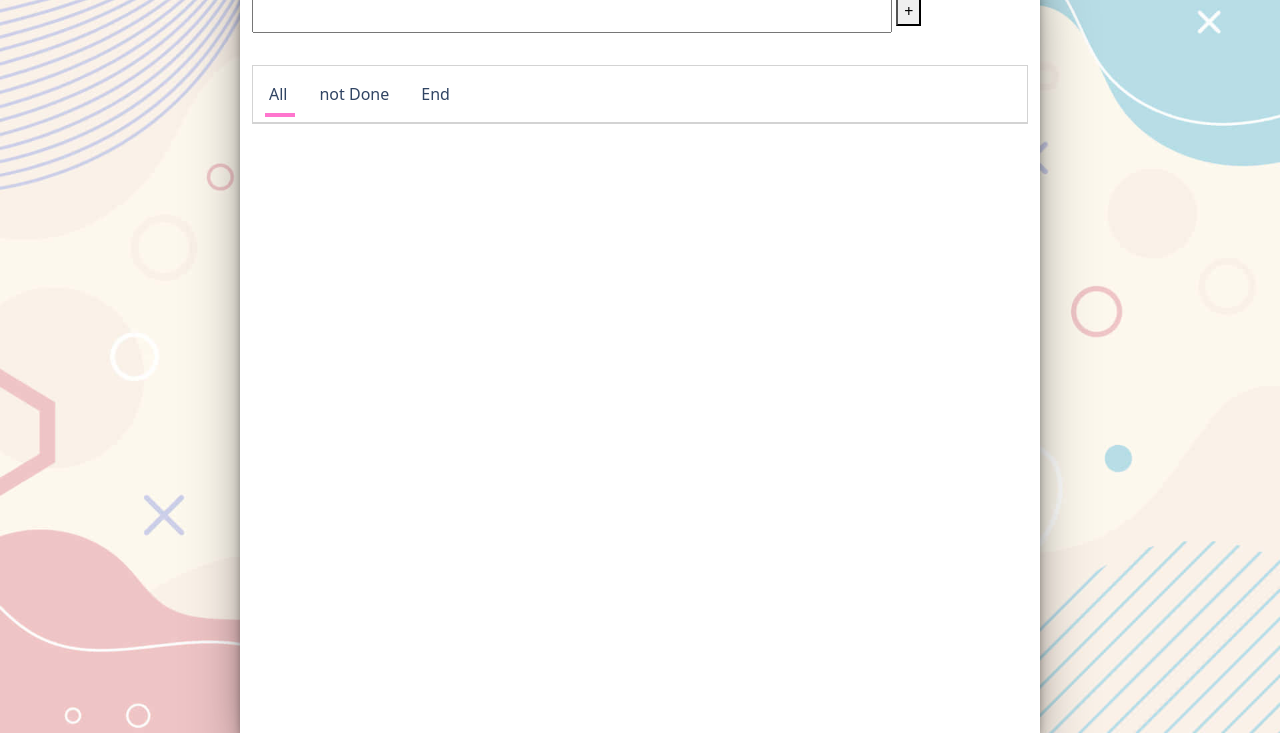
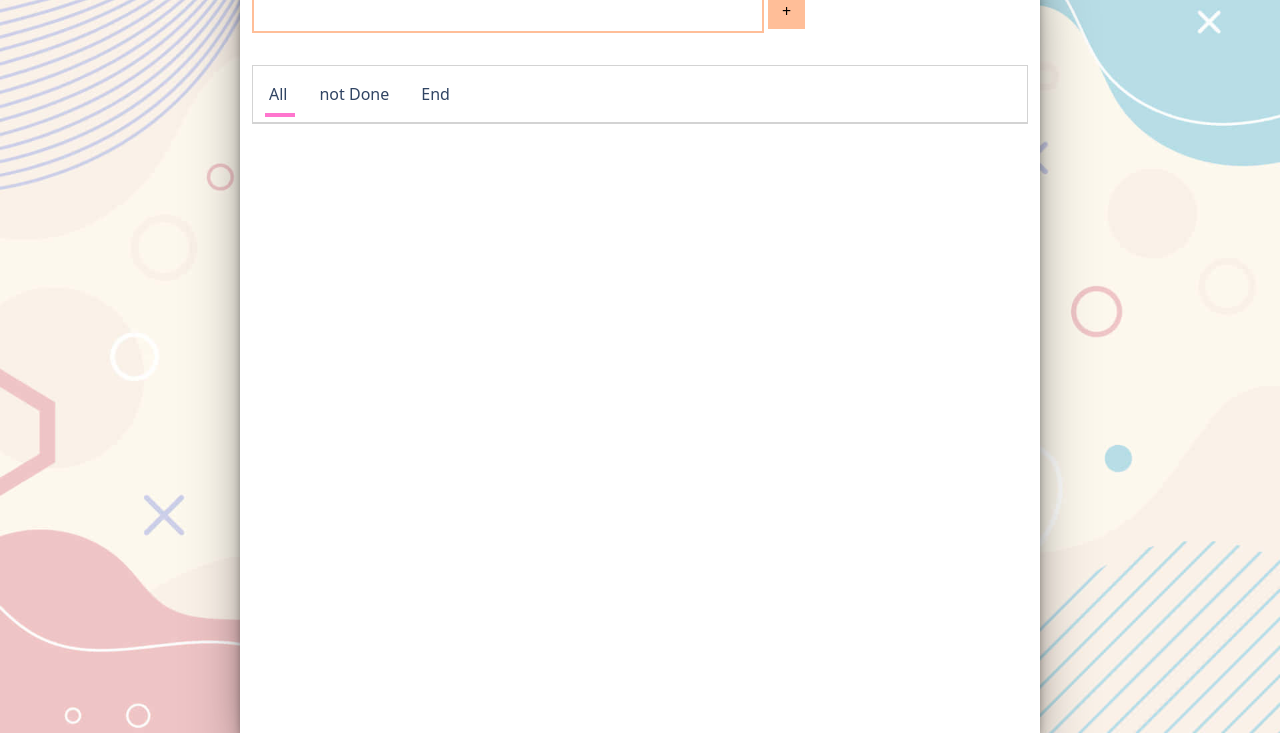
Before and after one commit to song2805/noona-to-do-list, a plain HTML site: page index.html in a window 1280 px wide. Shown: the part 67-800 px from the top of the page. Drawn offline with nearby package versions, Linux system fonts and the light colour scheme.

Commit message:
v 0.02 commit 07-03-2024

```diff
--- a/main.js
+++ b/main.js
@@ -57,7 +57,6 @@ addButton.addEventListener("click", addTask);
 taskInput.addEventListener("keydown", function (event) {
     if (event.keyCode === 13) {
         addTask(event);
-        taskInput.value =""
         }
     });
 
@@ -84,6 +83,7 @@ function addTask() {
         isComplete: false
     };
     taskList.push(task);
+    taskInput.value=""; // Input 창에 할일을 입력하고 나면 입력창이 자동으로 비워지게 하기
     console.log(taskList);
     render();
 }
--- a/style.css
+++ b/style.css
@@ -15,6 +15,14 @@ body {
     box-shadow: rgba(0, 0, 0, 0.25) 0px 54px 55px, rgba(0, 0, 0, 0.12) 0px -12px 30px, rgba(0, 0, 0, 0.12) 0px 4px 6px, rgba(0, 0, 0, 0.17) 0px 12px 13px, rgba(0, 0, 0, 0.09) 0px -3px 5px;
 }
 
+input {
+    border: 2px solid #FFBE98;
+
+}
+input:focus {
+    outline: none;
+    border: 3px solid #FFBE98;
+}
 .task-area {
     border:1px solid lightgray;
     margin-top: 2em;
@@ -24,9 +32,17 @@ body {
 .input-area {
     width: 60vw;
 }
+
+#add-button {
+    border: none;
+    background-color: #FFBE98;
+    width: 2.3em;
+    height: 2.3em;
+}
 #task-input {
-    width: 50vw;
+    width: 40vw;
     height: 5.5vh;
+
 }
 .task-tabs {
     display: flex;
@@ -60,9 +76,9 @@ body {
     padding-bottom: 0px;
     padding-left: 10px;
     padding-right: 0px;
+    border-bottom: 1px solid lightgray;
+}
 
-
-}
 .button-box {
     display: flex;
     background-color: white;
@@ -114,7 +130,3 @@ body {
     transition: 0.5s;
 
 }
-
-.task span {
-
-}
```
Also changed, not shown: index.html (+19 -7 lines).
